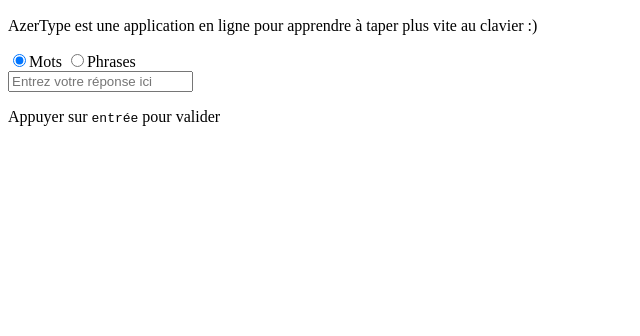
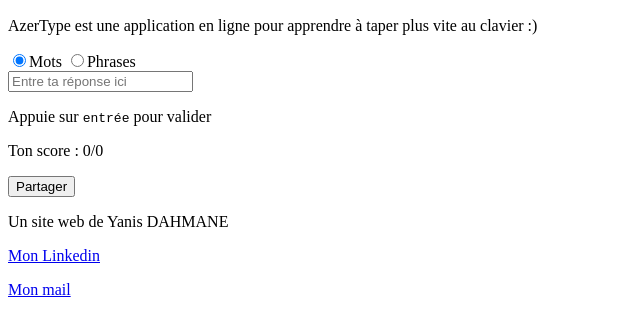
Before and after one commit to DahmaneYanis/AzerType, a plain HTML site: page index.html in a window 1280 px wide. Shown: the part 110-446 px from the top of the page, without its empty margins (0-640 px from the left). Drawn offline with Linux system fonts and the light colour scheme.

Commit message:
HTML page is done

```diff
--- a/index.html
+++ b/index.html
@@ -3,7 +3,7 @@
     <head>
         <script src="functions.js" defer></script>
         <script src="script.js" defer></script>
-        <title>My projet</title>
+        <title>AzerType</title>
     </head>
 </html>
 <body>
@@ -23,11 +23,19 @@
         </div>
 
         <div id="input">
-            <input type="text" placeholder="Entrez votre réponse ici"></input>
-            <p>Appuyer sur <code>entrée</code> pour valider</p>
+            <input type="text" placeholder="Entre ta réponse ici"></input>
+            <p>Appuie sur <code>entrée</code> pour valider</p>
         </div>
+
+
+        <p>Ton score : 0/0</p>
+        <button type="button" id="share">Partager</button>
     </main>
     <footer>
-
+        <p>Un site web de Yanis DAHMANE</p>
+        <div id="link">
+            <p><a href="https://www.linkedin.com/in/dahmane-yanis/">Mon Linkedin</a></p>
+            <p><a href="dahmane.yanis.2004@gmail.com">Mon mail</a></p>
+        </div>
     </footer>
 </body>
```
